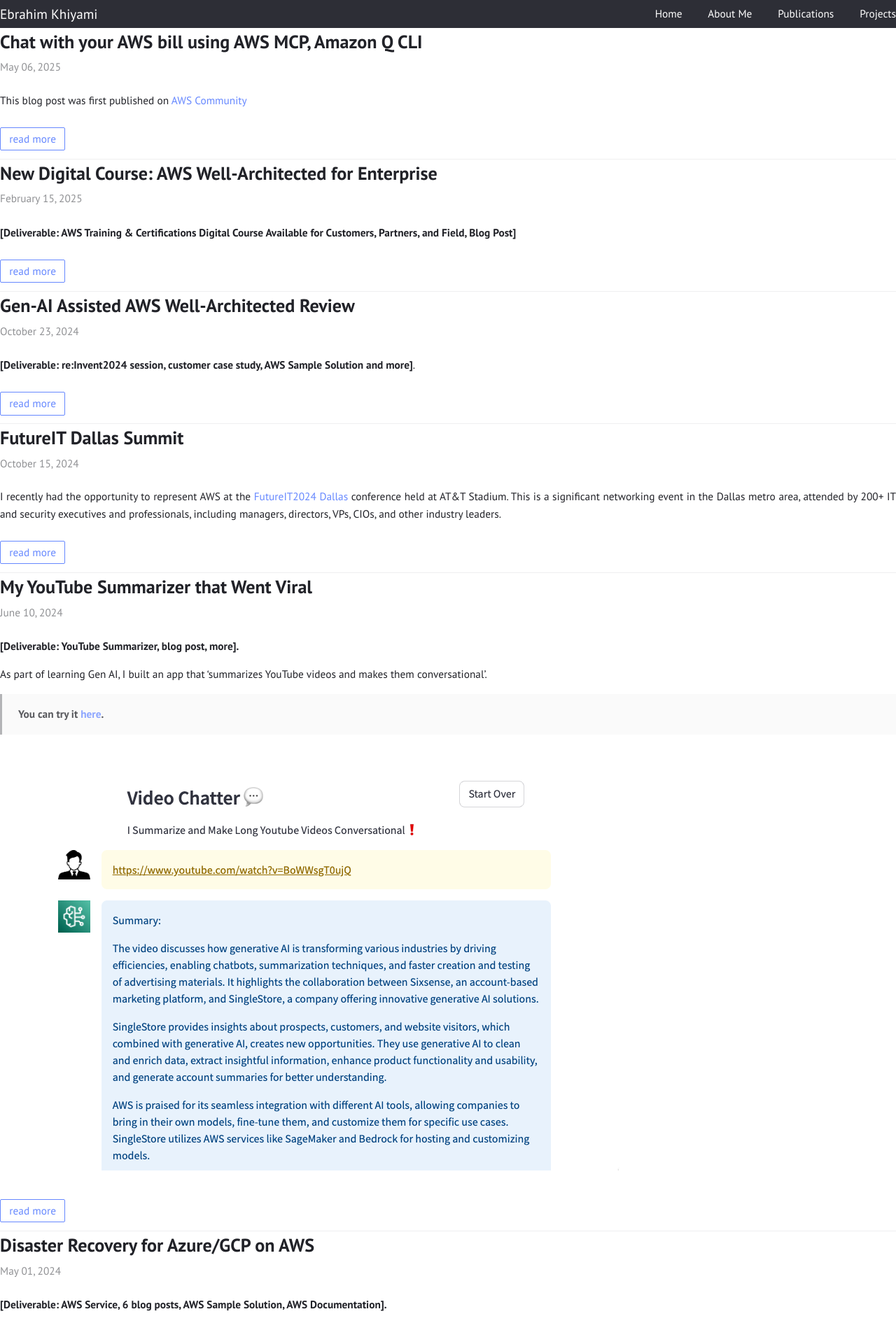
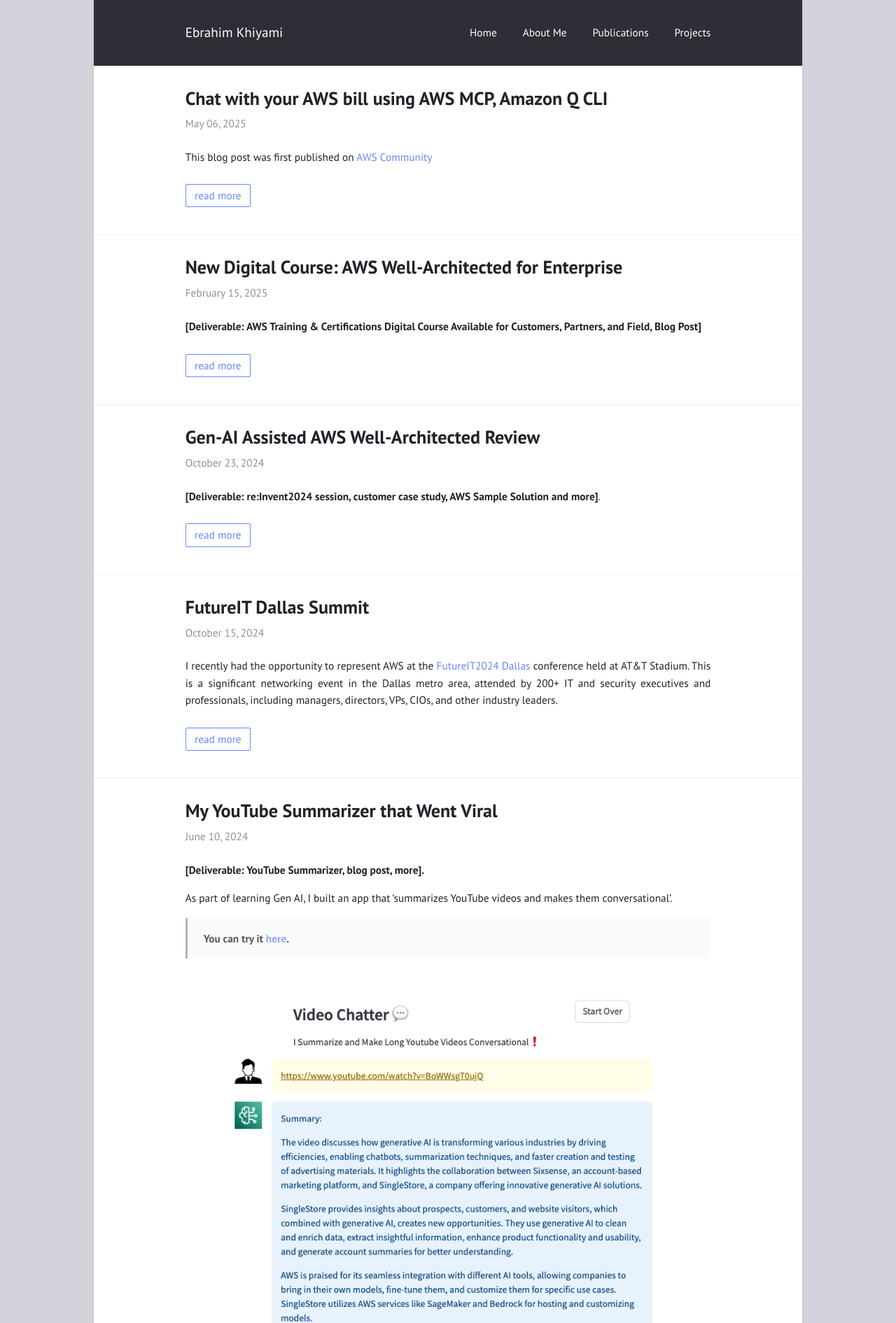
Before and after one commit to ekhiyami/ekhiyami.github.io, a Jekyll site: the page built from index.html, in a window 1280 px wide. Shown: the top 1891 px of the page at 70% size. Built offline with Jekyll 4.4.1, drawn with Linux system fonts in a browser that asks for light colours.

Commit message:
Update frame.sass

```diff
--- a/assets/css/frame.sass
+++ b/assets/css/frame.sass
@@ -5,7 +5,7 @@
 
 html
   background: lighten($dark, 70%)
-  padding: 0
+  padding: 0 calc(38% - 22em)
 
 body
   box-shadow: 0 0 .3em lighten($dark, 65%)
@@ -16,7 +16,7 @@
 
 @media (min-width: 32em)
   body > header, body > article, body > footer
-    padding: 0
+    padding: 1.75em calc(22% - 6em)
 
 @media (prefers-color-scheme: dark)
   html
```
